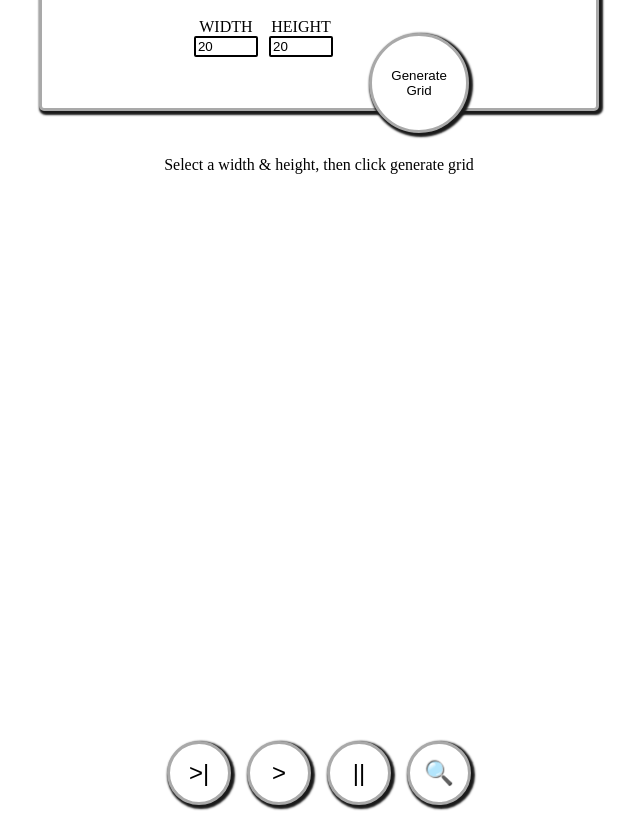
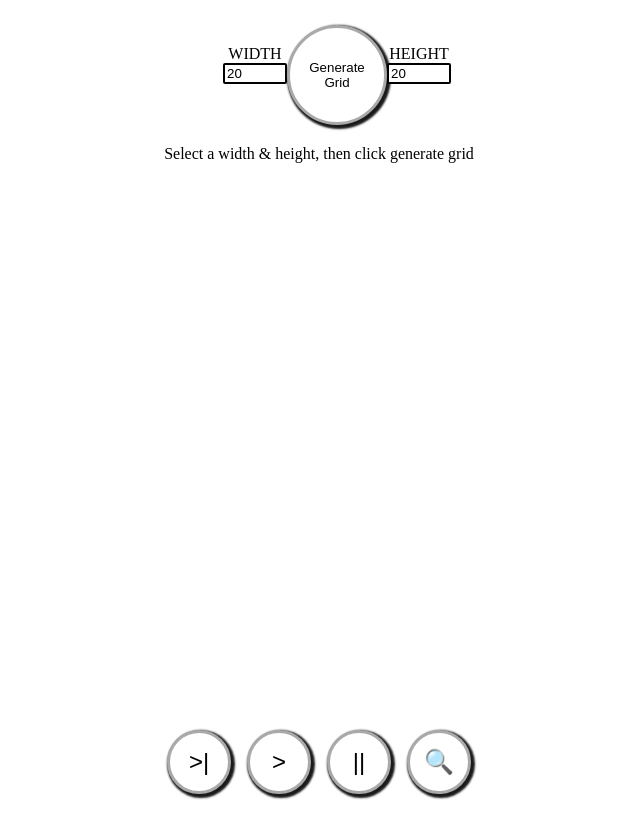
Before and after one commit to D0see/ConwaysGameOfLife, a plain HTML site: page index.html in a window 1280 px wide. Shown: the whole page, without its empty margins (321-961 px from the left). Drawn offline with Linux system fonts and the light colour scheme.

Commit message:
changed the input form css

```diff
--- a/index.html
+++ b/index.html
@@ -7,15 +7,17 @@
     </head>
     <body>
         <form id = "gridForm">
-            <div class="input">
-                <label for="gridWidth">WIDTH</label>
-                <input type="number" id="gridWidth" name="gridWidth"  min="1" max="200" value="20" required></input>
+            <div class= "gridAndHeight">
+                <div class="input" id="gridWidthContainer">
+                    <label for="gridWidth">WIDTH</label>
+                    <input type="number" id="gridWidth" name="gridWidth"  min="1" max="200" value="20" required></input>
+                </div>
+                <button type="submit" id="generateGrid">Generate Grid</button>
+                <div class="input" id="gridHeightContainer">
+                    <label for="gridHeight">HEIGHT</label>
+                    <input type="number" id="gridHeight" name="gridHeight" min="1" max="200" value="20" required></input>
+                </div>
             </div>
-            <div class="input">
-            <label for="gridHeight">HEIGHT</label>
-            <input type="number" id="gridHeight" name="gridHeight" min="1" max="200" value="20" required></input>
-            </div>
-            <button type="submit" id="generateGrid">Generate Grid</button>
         </form>
     <div id="grid">
         <p id="tutorial">Select a width & height, then click <span>generate grid</span></p>
--- a/styles.css
+++ b/styles.css
@@ -15,24 +15,15 @@ html {
 /* Header */
 
 #gridForm {
-    position: relative;
-    bottom: 45px;
-    background-color: white;
-    width: 90vw;
-    max-width: 70vh;
-    margin: 0 auto;
-    padding: 25px 0;
-    gap: 2%;
-    display: flex;
-    justify-content: center;
-    border-radius: 5px;
-    box-shadow: 2px 2px 2px 2px var(--shadows);
-    transition: bottom 0.35s ease;
-    border: 3px solid darkgrey;
+    margin-bottom: 35px;
 }
 
-#gridForm:hover {
-    bottom: 20px;
+.gridAndHeight {
+    display: flex;
+    flex-direction: row;
+    justify-content: space-between;
+    width: 15vw;
+    margin: 10px auto 0px;
 }
 
 input {
@@ -52,10 +43,14 @@ input:hover {
     align-items: center;
 }
 
+#gridHeightContainer {
+    /* align input right */
+}
+
 #generateGrid {
     position: relative;
-    top: 50px;
-    left: 25px;
+    margin: auto;
+    top: 15px;
     height: 6vh;
     min-height: 100px;
     width: 6vh;
@@ -99,21 +94,21 @@ input:hover {
 
 .oscillatorBlock {
     background: linear-gradient(90deg, rgba(177, 72, 226, 0.60) 0%, rgba(177, 72, 226, 0.85) 50%, rgba(177, 72, 226, 0.60) 100%);
-    animation: moving-background 6s linear infinite;
+    animation: moving-background 5s linear infinite;
     background-size: 500% 500%;
     transition: background-color 0.25s ease;
 }
 
 .stillLifeBlock {
     background: linear-gradient(90deg, rgba(72, 221, 226, 0.60) 0%, rgba(72, 221, 226, 0.85) 50%, rgba(72, 221, 226, 0.60) 100%);
-    animation: moving-background 6s linear infinite;
+    animation: moving-background 5s linear infinite;
     background-size: 500% 500%;
     transition: background-color 0.25s ease;
 }
 
 .spaceshipBlock {
     background: linear-gradient(90deg, rgba(226, 72, 111, 0.60) 0%, rgba(226, 72, 111, 0.85) 50%, rgba(226, 72, 111, 0.60) 100%);
-    animation: moving-background 6s linear infinite;
+    animation: moving-background 5s linear infinite;
     background-size: 500% 500%;
     transition: background-color 0.25s ease;
 }
```
